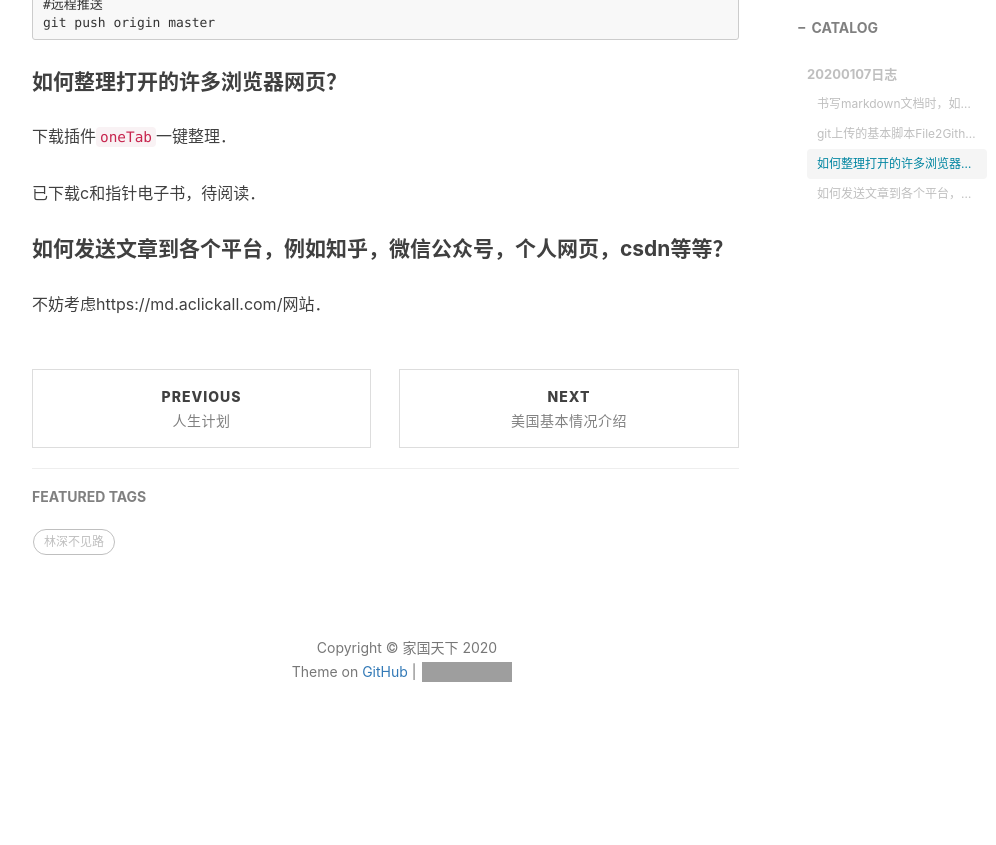
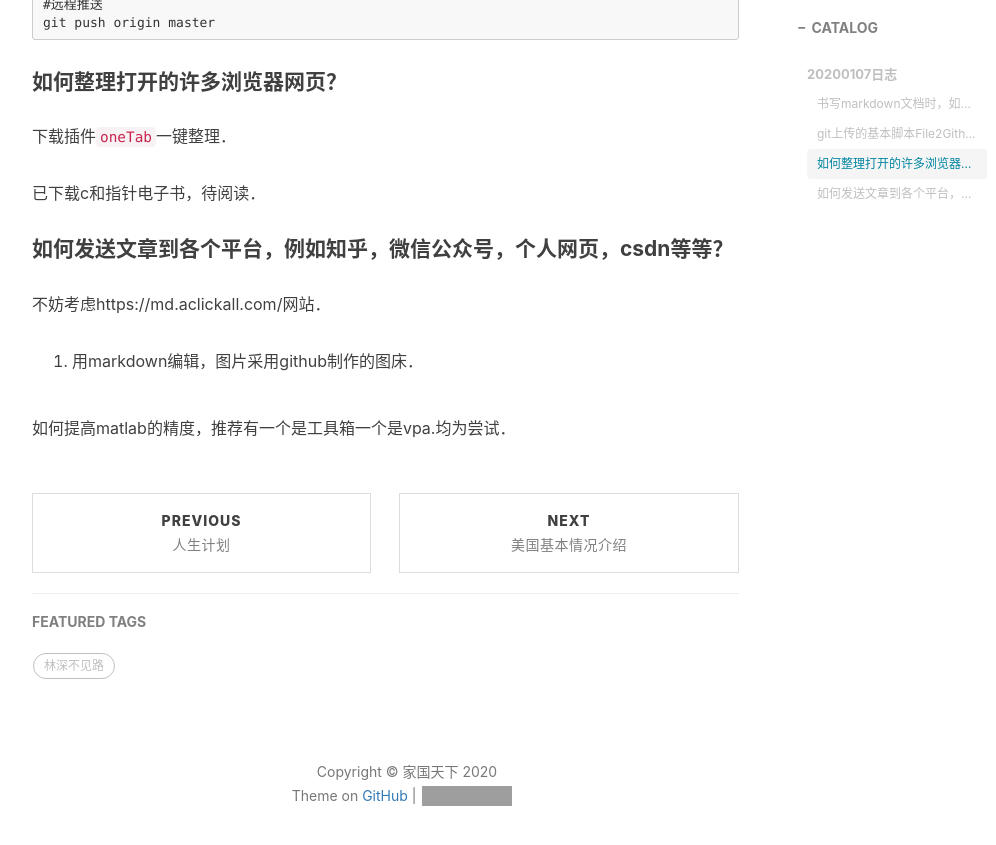
Before and after one commit to zhou12135/zhou12135.github.io, a Jekyll site: the page built from _posts/2020-01-01-mydiary.md, in a window 1280 px wide and 900 px high, scrolled down 1206 px. Shown: the top 845 px of the window, without its empty margins (233-1229 px from the left). Built offline with Jekyll 4.4.1, drawn with Linux system fonts in a browser that asks for light colours; nearby versions of some CDN libraries; comment, search, counter and statistics services are not loaded; before the commit the page ends 1982 px from its top, so only the background shows below that; grey boxes are pictures that could not be loaded.

Commit message:
2020-01-06 20:08:59

```diff
--- a/_posts/2020-01-01-mydiary.md
+++ b/_posts/2020-01-01-mydiary.md
@@ -47,3 +47,7 @@ git push origin master
 #### 如何发送文章到各个平台，例如知乎，微信公众号，个人网页，csdn等等？
 
 不妨考虑https://md.aclickall.com/网站．
+
+1. 用markdown编辑，图片采用github制作的图床．
+
+如何提高matlab的精度，推荐有一个是工具箱一个是vpa.均为尝试．
```
